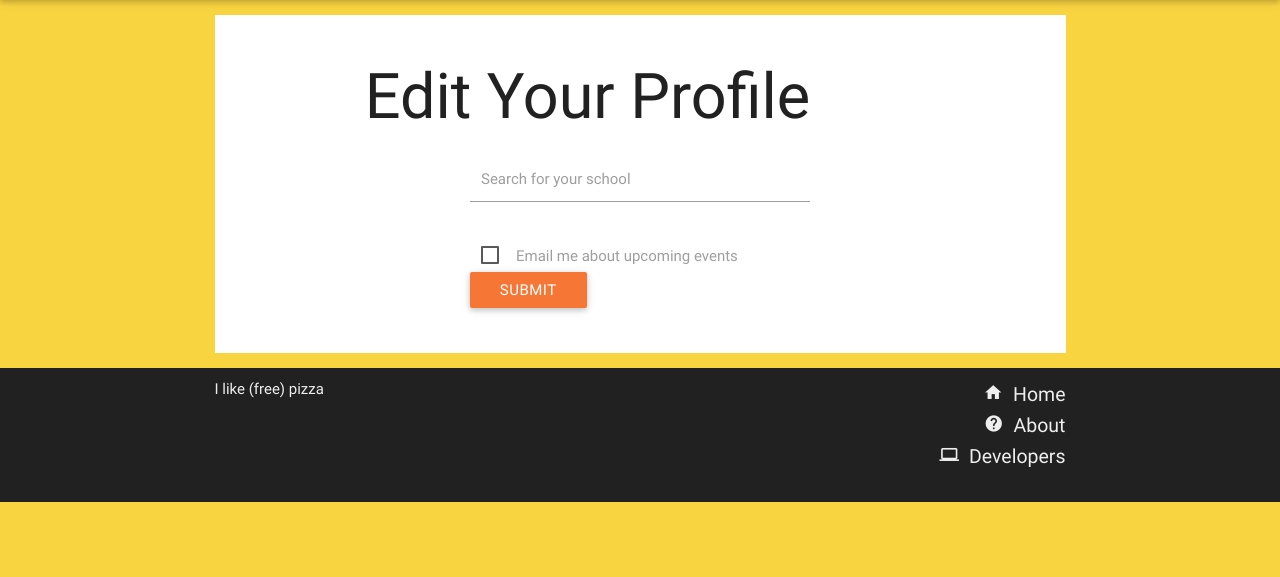
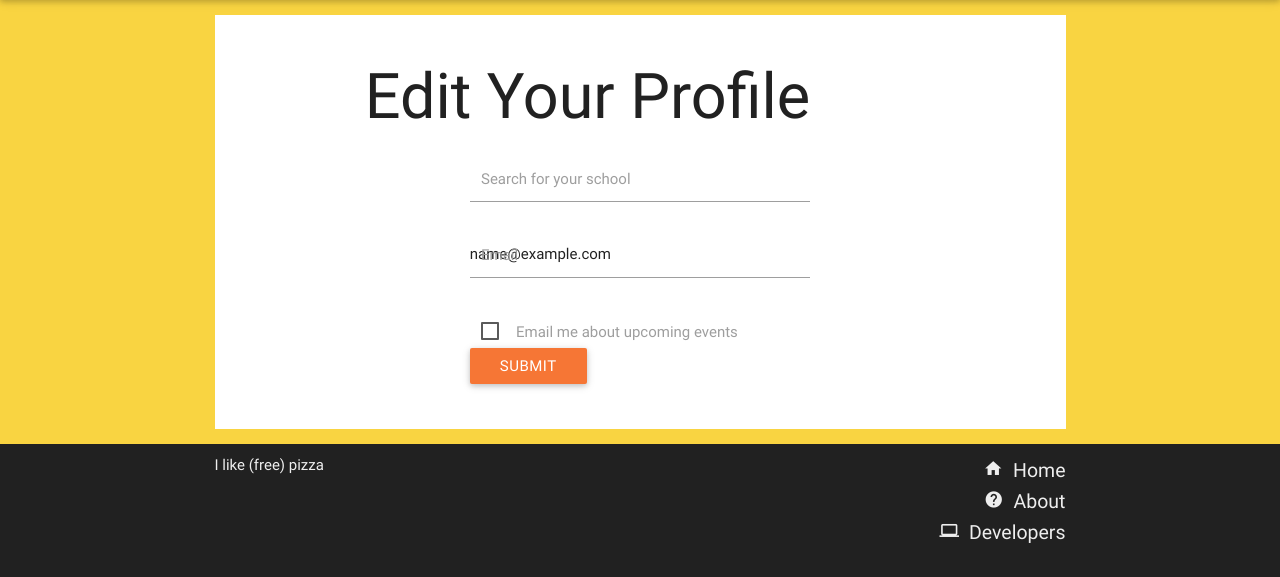
Before and after one commit to foodsnag/foodsnag-web, a Flask app: page /edit-profile in a window 1280 px wide. Shown: the part 64-641 px from the top of the page. Run offline with Flask 2, Linux system fonts and the light colour scheme; the visitor is signed in with stand-in values (Sample User, id 1); data comes from the database, SQL or seed files in the repository; some libraries are stand-ins or nearby versions.

Commit message:
Add email field to edit profile

```diff
--- a/app/templates/edit_profile.html
+++ b/app/templates/edit_profile.html
@@ -13,6 +13,7 @@
   <form method=post>
     <dl>
       {{ render_field(form.location) }}
+      {{ render_field(form.email) }}
       {{ render_field(form.email_notifications) }}
       {{ form.hidden_tag() }}
       <p>
```
